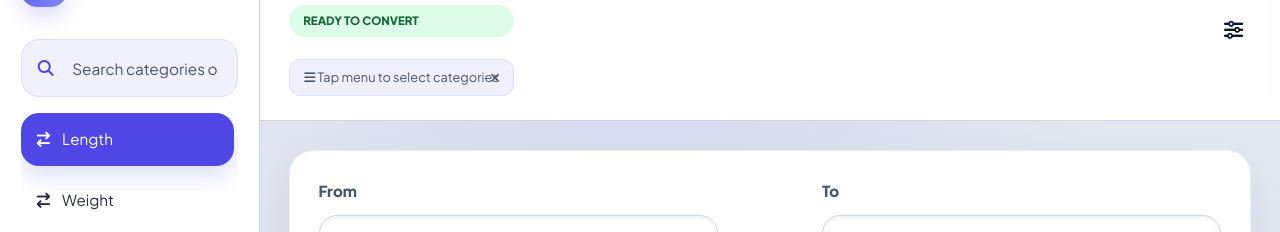
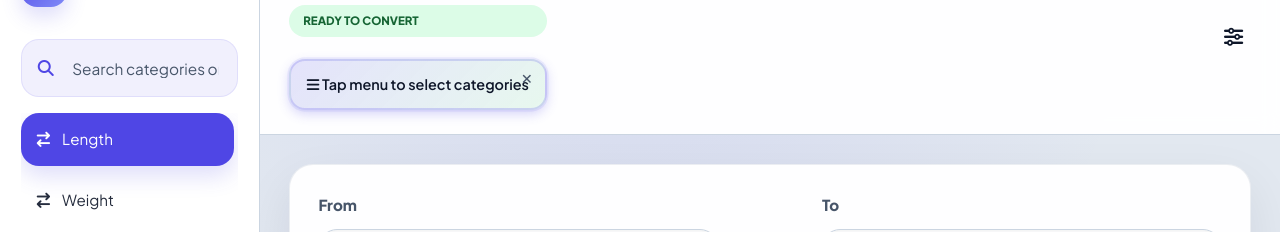
Before and after one commit to rehan-satti/OmniConvert, a plain HTML site: page index.html in a window 1280 px wide. Shown: the part 61-293 px from the top of the page. Drawn offline with nearby package versions, Linux system fonts and the light colour scheme.

Commit message:
Update style.css

```diff
--- a/style.css
+++ b/style.css
@@ -255,17 +255,34 @@
 
 .mobile-category-message {
     display: none;
-    font-size: 0.8rem;
-    color: var(--text-muted);
+    font-size: 0.9rem;
+    font-weight: 600;
+    color: var(--text-main);
     margin-top: 0.5rem;
-    padding: 0.5rem 0.9rem;
-    background: rgba(79, 70, 229, 0.08);
-    border-radius: 12px;
-    border: 1px solid rgba(79, 70, 229, 0.1);
+    padding: 0.8rem 1rem;
+    background: linear-gradient(135deg, rgba(79, 70, 229, 0.15), rgba(34, 197, 94, 0.1));
+    border-radius: 16px;
+    border: 2px solid rgba(79, 70, 229, 0.2);
     position: relative;
     opacity: 0;
-    transform: translateY(-10px);
-    transition: all 0.3s ease;
+    transform: translateY(-10px) scale(0.95);
+    transition: all 0.4s ease;
+    box-shadow: 0 4px 12px rgba(79, 70, 229, 0.15);
+    animation: messageGlow 2s ease-in-out infinite alternate;
+}
+
+.mobile-category-message.message-show {
+    opacity: 1;
+    transform: translateY(0) scale(1);
+}
+
+@keyframes messageGlow {
+    0% {
+        box-shadow: 0 4px 12px rgba(79, 70, 229, 0.15);
+    }
+    100% {
+        box-shadow: 0 4px 12px rgba(79, 70, 229, 0.25), 0 0 0 2px rgba(79, 70, 229, 0.1);
+    }
 }
 
 .mobile-category-message.message-show {
@@ -722,6 +739,9 @@
         flex-direction: column;
     }
 
+        .status-pill {
+        display: none;
+    }
     .app-sidebar {
         width: 75%;
         max-width: 280px;
@@ -885,6 +905,9 @@
         margin-bottom: 0.4rem;
         font-size: 0.9rem;
     }
+        .status-pill {
+        display: none;
+    }
 }
 
 @media (max-width: 576px) {
```
